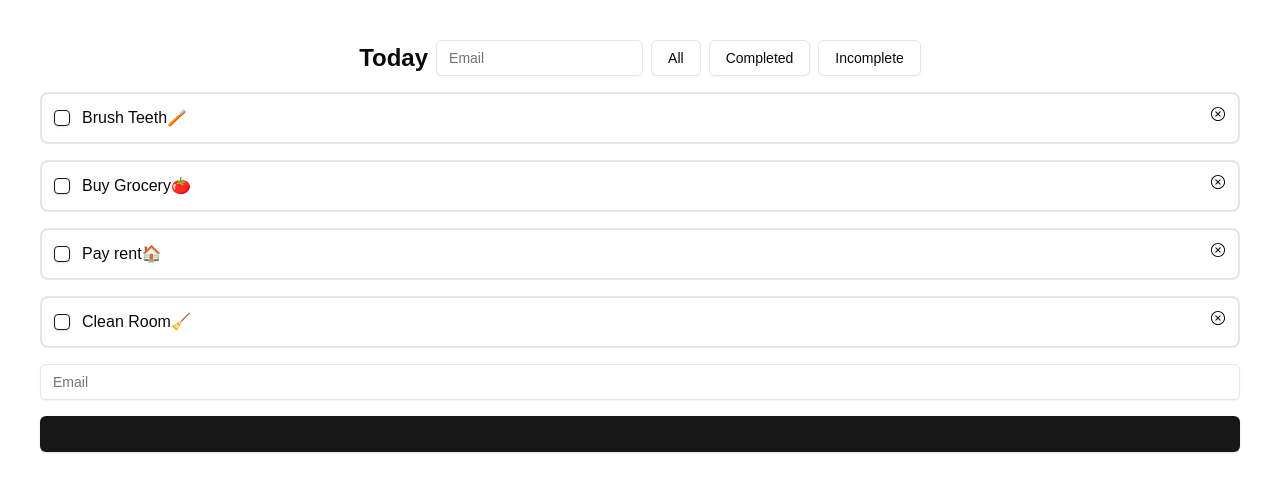
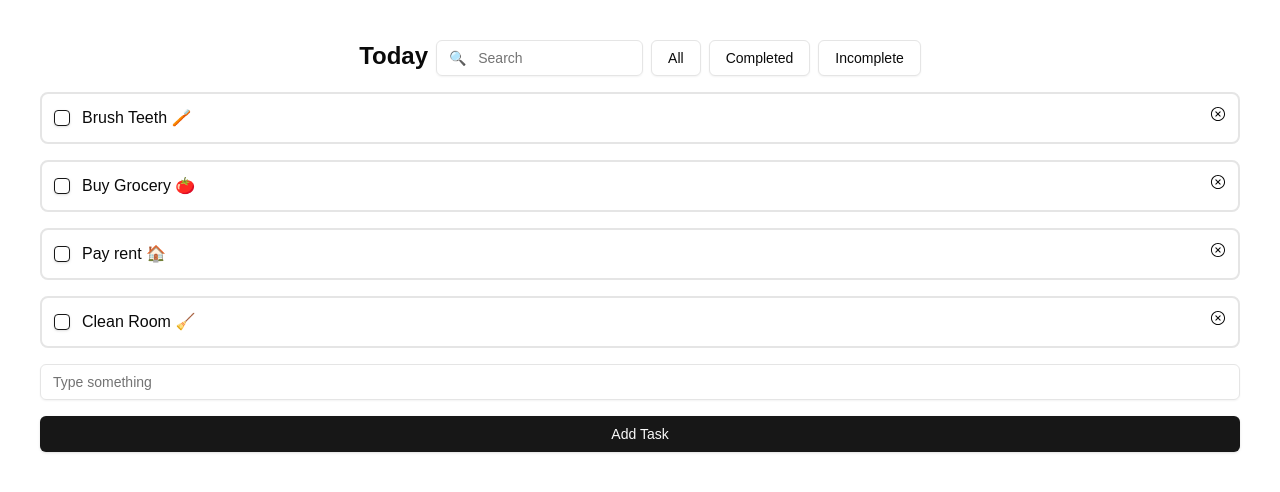
Before and after one commit to romeshyadav002/alphonso_task_manager, a Next.js app in the folder alphonso-task-manager/: page /home in a window 1280 px wide. Shown: the top 492 px of the page. Built offline with nearby package versions, Linux system fonts and the light colour scheme.

Commit message:
fixed styling

```diff
--- a/alphonso-task-manager/src/app/home/page.tsx
+++ b/alphonso-task-manager/src/app/home/page.tsx
@@ -6,11 +6,15 @@ import TaskComp from '../../components/TaskComp/TaskComp';
 
 export default function Home() {
   return (
-    <div className="flex flex-col justify-center p-10 gap-4">
-      <div className="flex flex-col md:flex-row justify-center items-center gap-2">
-        <div className="text-2xl font-bold">Today</div>
+    <div className="flex flex-col justify-center p-10 gap-4 w-full">
+      <div className="flex flex-col md:flex-row justify-center gap-2 w-full">
+        <div className="flex text-2xl font-bold">Today</div>
         <div className="flex flex-col md:flex-row gap-2">
-          <Input type="email" placeholder="Email" />
+          <Input
+            type="email"
+            placeholder="🔍   Search"
+            className="flex w-full"
+          />
           <div className="flex gap-2">
             {buttonState.map((val) => {
               return (
@@ -22,14 +26,16 @@ export default function Home() {
           </div>
         </div>
       </div>
+
       <div className="flex flex-col gap-4">
         {tasks.map((val) => {
           return <TaskComp title={val} />;
         })}
       </div>
+
       <div className="flex flex-col gap-4">
-        <Input type="email" placeholder="Email" />
-        <Button title="Add Task" className="text-white" />
+        <Input type="email" placeholder="Type something" />
+        <Button>Add Task</Button>
       </div>
     </div>
   );
```
Also changed, not shown: alphonso-task-manager/src/utils/constants.ts (+4 -4 lines).
